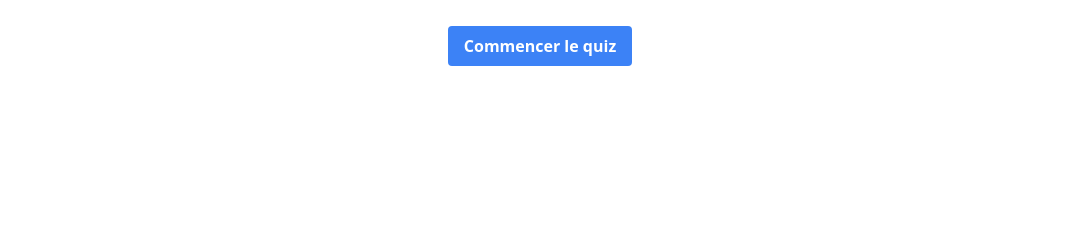
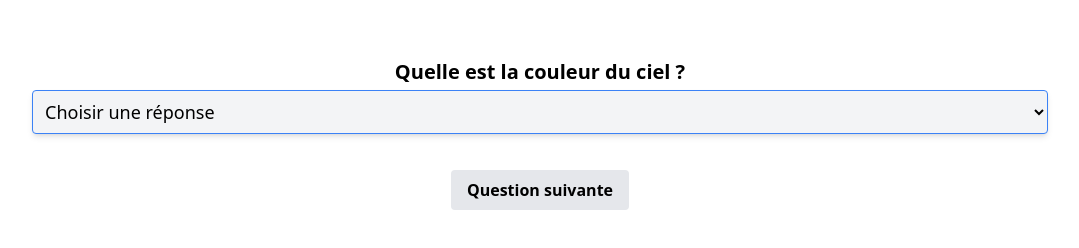
Before and after one commit to AyenaCode/QuizApp, a plain HTML site: page index.html in a window 1280 px wide. Both pictures are taken after a click on the button "Commencer le quiz". Shown: the part 78-326 px from the top of the page, without its empty margins (100-1179 px from the left). Drawn offline with nearby package versions, Linux system fonts and the light colour scheme.

Commit message:
questionDisplay

```diff
--- a/index.html
+++ b/index.html
@@ -21,30 +21,16 @@
         </button>
       </div>
     </div>
-    <div id="app" class="flex justify-center px-6 text-center invisible">
-      <div id="questions">
-        <div class="text-xl font-semibold">
-          Qui est le plus riche du monde ?
-        </div>
-        <div>
-          <select
-            v-model="selected"
-            class="p-2 border border-blue-500 bg-gray-100 shadow-md rounded m-1 text-lg"
-          >
-            <option value="">Choisissez une réponse</option>
-            <option v-for="answer in answers" :value="answer">Elon Musk</option>
-            <option v-for="answer in answers" :value="answer">Ayena</option>
-            <option v-for="answer in answers" :value="answer">Arnauld</option>
-            <option v-for="answer in answers" :value="answer">
-              Jeff bezos
-            </option>
-          </select>
-        </div>
-      </div>
+    <div
+      id="app"
+      class="flex flex-col justify-center px-6 md:px-32 text-center invisible"
+    >
+      <!-- Affichage de la question -->
     </div>
-    <div class="flex justify-center mt-8 invisible">
+    <div class="flex justify-center mt-8">
       <button
         class="bg-gray-200 hover:bg-blue-700 hover:text-white font-bold py-2 px-4 rounded anim"
+        id="nextQuestion"
       >
         Question suivante
       </button>
@@ -63,6 +49,6 @@
     >
       Recomencer
     </button>
-    <script src="./main.js"></script>
+    <script type="module" src="./main.js"></script>
   </body>
 </html>
--- a/main.js
+++ b/main.js
@@ -0,0 +1,156 @@
+const questions = [
+  {
+    question: "Quelle est la couleur du ciel ?",
+    choices: ["Bleu", "Rouge", "Vert", "Jaune"],
+    answer: "Bleu",
+  },
+
+  {
+    question: "Qui est le plus riche du monde en 2024 selon ?",
+    choices: ["Bill Gates", "Elon Musk", "Jeff Bezos", "Bernard Arnault"],
+    answer: "Elon Musk",
+  },
+
+  {
+    question: "Quelle est sa fortune ?",
+    choices: [
+      "100 milliards",
+      "150 milliards",
+      "243 milliards",
+      "250 milliards",
+    ],
+    answer: "243 milliards",
+  },
+  {
+    question: "Quelle est le continet le plus grand du monde ?",
+    choices: ["Afrique", "Europe", "Asie", "Amerique"],
+    answer: "Asie",
+  },
+  {
+    question: "Quel est le plus grand pays du monde ?",
+    choices: ["Russie", "Canada", "Chine", "Etats-Unis"],
+    answer: "Russie",
+  },
+  {
+    question: "Quelle est sa capitale ?",
+    choices: ["Moscou", "Paris", "Berlin", "Londres"],
+    answer: "Moscou",
+  },
+  {
+    question: "Quel est le plus petit pays du monde ?",
+    choices: ["Monaco", "Vatican", "Malte", "Liechtenstein"],
+    answer: "Vatican",
+  },
+  {
+    question: "Quelle est sa superficie ?",
+    choices: ["0,44 km²", "0,49 km²", "0,55 km²", "0,61 km²"],
+    answer: "0,44 km²",
+  },
+  {
+    question: "Quelle est sa monnaie locale ?",
+    choices: ["Euro", "Dollar", "Franc Suisse", "Lire"],
+    answer: "Euro",
+  },
+  {
+    question: "Quel est le plus grand océan du monde ?",
+    choices: ["Atlantique", "Pacifique", "Indien", "Arctique"],
+    answer: "Pacifique",
+  },
+  {
+    question: "Quelle monnaie est la plus échangée dans le monde ?",
+    choices: ["Dollar", "Euro", "Yen", "Franc Suisse"],
+    answer: "Dollar",
+  },
+  {
+    question: "Quelle est la monnaie la plus utiliser en Afrique ?",
+    choices: ["Euro", "Dollar", "Franc CFA", "Franc Suisse"],
+    answer: "Franc CFA",
+  },
+  {
+    question: "Quelle est la monnaie la plus utiliser en Asie ?",
+    choices: ["Euro", "Dollar", "Yen", "Franc Suisse"],
+    answer: "Yen",
+  },
+  {
+    question: "Quelle est la monnaie la plus utiliser en Europe ?",
+    choices: ["Euro", "Dollar", "Yen", "Franc Suisse"],
+    answer: "Euro",
+  },
+  {
+    question: "Quelle est la monnaie la plus utiliser en Amérique ?",
+    choices: ["Euro", "Dollar", "Yen", "Franc Suisse"],
+    answer: "Dollar",
+  },
+  {
+    question: "Quelle est la monnaie de la côte d'ivoire ?",
+    choices: ["Euro", "Dollar", "Franc CFA", "Franc Suisse"],
+    answer: "Franc CFA",
+  },
+  {
+    question: "Quelle est la monnaie du Togo ?",
+    choices: ["Euro", "Dollar", "Franc CFA", "Franc Suisse"],
+    answer: "Franc CFA",
+  },
+  {
+    question: "Quelle est la monnaie du Maroc ?",
+    choices: ["Euro", "Dollar", "Franc CFA", "Franc Suisse"],
+    answer: "Franc CFA",
+  },
+  {
+    question: "Quelle est la monnaie du Ghana ?",
+    choices: ["Euro", "Dollar", "Franc CFA", "Cedi"],
+    answer: "Cedi",
+  },
+  {
+    question: "Quelle est la monnaie du Burkina Faso ?",
+    choices: ["Euro", "Dollar", "Franc CFA", "Franc Suisse"],
+    answer: "Franc CFA",
+  },
+];
+
+const start = document.getElementById("start");
+const appQuestionContainer = document.getElementById("app");
+const nextQuestion = document.getElementById("nextQuestion");
+let next = 0;
+
+//Démarrage du quiz
+start.addEventListener("click", () => {
+  appQuestionContainer.classList.remove("invisible");
+  start.remove();
+  appQuestionContainer.innerHTML = displayQuestion(questions, next);
+});
+
+//Passage à la question suivante
+nextQuestion.addEventListener("click", () => {
+  next++;
+  appQuestionContainer.innerHTML = displayQuestion(questions, next);
+});
+
+// Fontion pour afficher les questions
+/**
+ * @param {Array} questionsTab
+ * @param {Number} nextIndex
+ * @returns {String} questionValue
+ * @description Affiche la question suivante
+ */
+function displayQuestion(questionsTab, nextIndex) {
+  const questionValue = `
+    <div class="text-xl font-semibold">${
+      questionsTab[nextIndex].question
+    } </div>
+     <select
+        v-model="selected"
+        class="p-2 border border-blue-500 bg-gray-100 shadow-md rounded m-1 text-lg"
+      >
+        <option value="" disabled selected>Choisir une réponse</option>
+        ${questionsTab[nextIndex].choices
+          .map(
+            (choice) =>
+              `<option value="${choice}" class="p-2">${choice}</option>`
+          )
+          .join("")}
+      </select>
+    `;
+  console.log(nextIndex);
+  return questionValue;
+}
```
